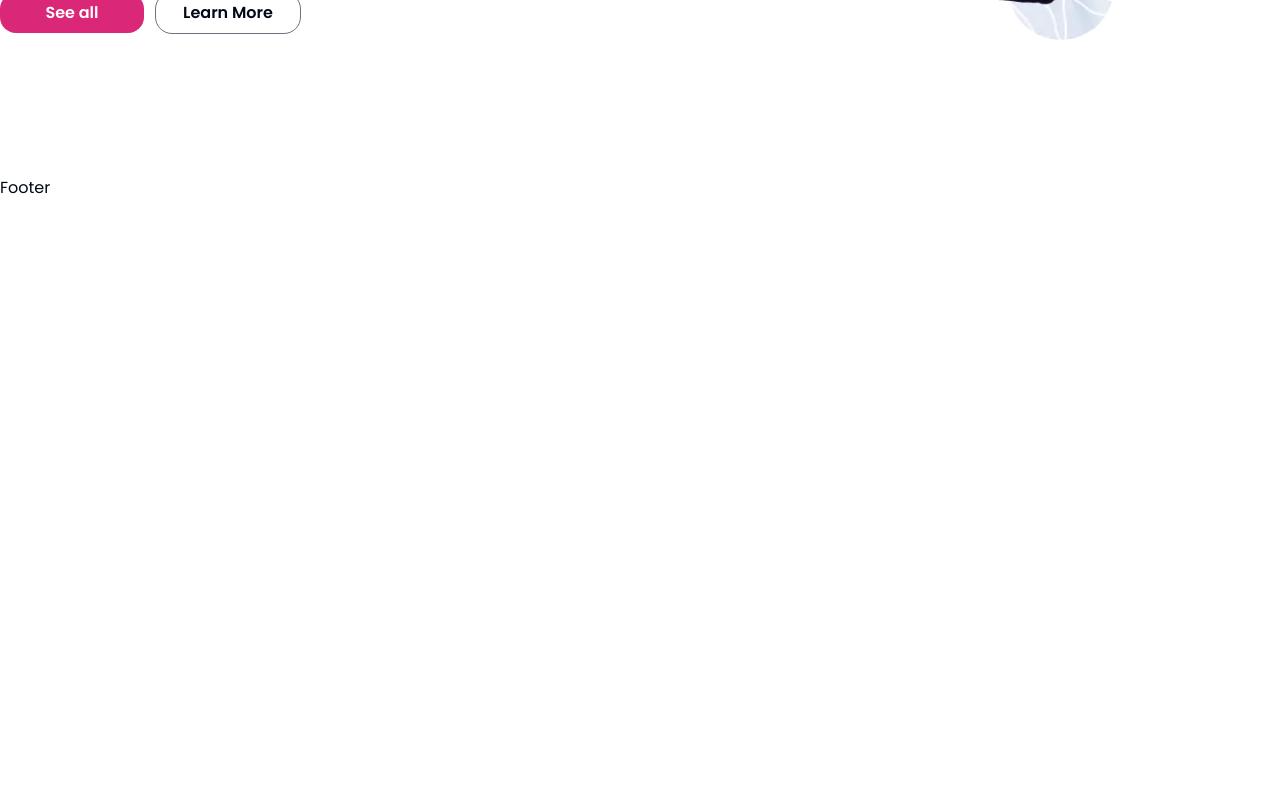
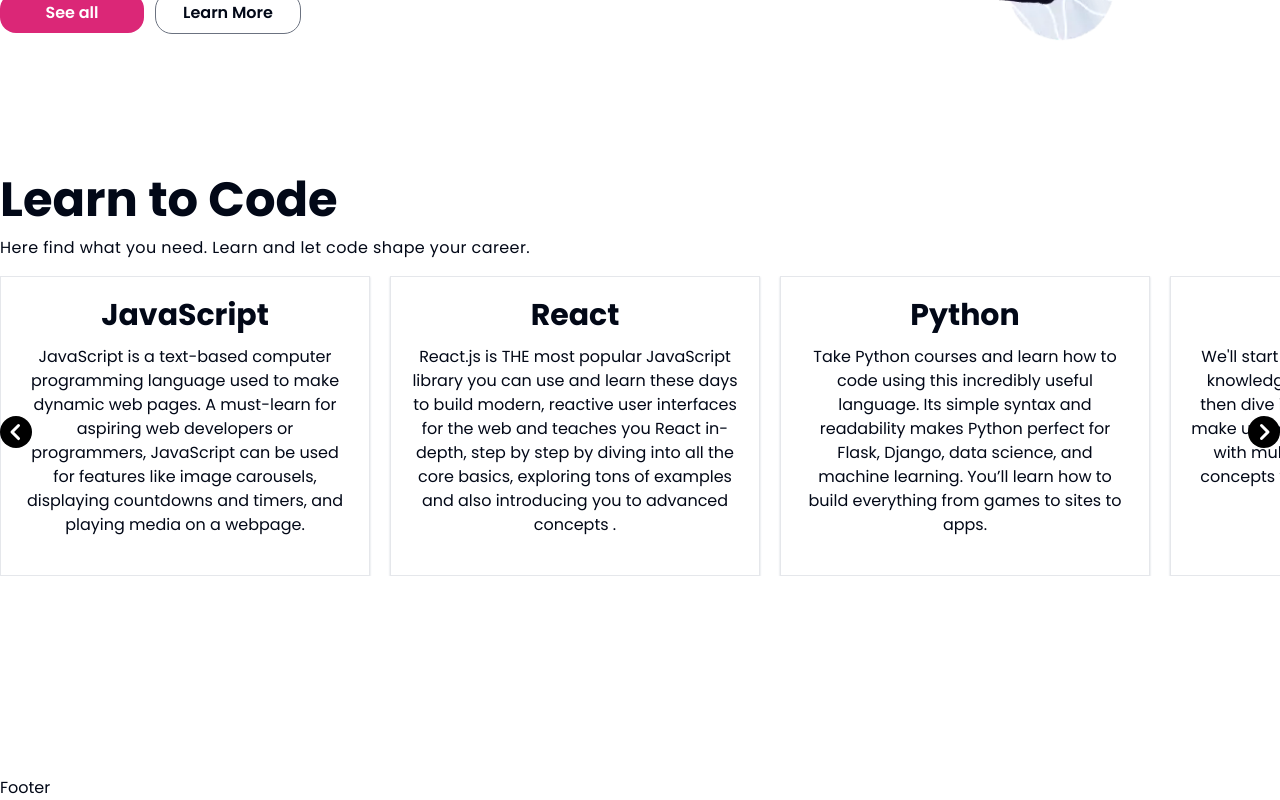
Before and after one commit to hasanali112/learn-dev-client, a React (Vite) app: page / in a window 1280 px wide. Shown: the part 2228-3028 px from the top of the page. Before the commit the page ends 2428 px from the top, so only its background shows below. Built offline with nearby package versions, Linux system fonts and the light colour scheme.

Commit message:
add tutorial

```diff
--- /dev/null
+++ b/src/components/homeCompo/tutorial/Tutorial.tsx
@@ -0,0 +1,85 @@
+import { ChevronLeftIcon, ChevronRightIcon } from "@heroicons/react/16/solid";
+import TutorialCard from "./TutorialCard";
+
+const Tutorial = () => {
+  const boxConatian = document.querySelector("#container-card");
+
+  const handlepReviousCard = () => {
+    if (boxConatian) {
+      const width = boxConatian.clientWidth;
+      boxConatian.scrollLeft = boxConatian.scrollLeft - width;
+    }
+  };
+  const handlepNextCard = () => {
+    if (boxConatian) {
+      const width = boxConatian.clientWidth;
+      boxConatian.scrollLeft = boxConatian.scrollLeft + width;
+    }
+  };
+
+  return (
+    <div>
+      <h1 className="text-3xl md:text-3xl lg:text-5xl font-bold text-center lg:text-left">
+        Learn to Code
+      </h1>
+      <p className="text-base tracking-wide mt-3 text-center lg:text-left">
+        Here find what you need. Learn and let code shape your career.
+      </p>
+      <div>
+        <div
+          id="container-card"
+          className="flex flex-row overflow-hidden gap-5 relative mt-4 scroll-smooth duration-300 lg:p-0 p-2"
+        >
+          <TutorialCard
+            title="JavaScript"
+            description="JavaScript is a text-based computer programming language used to make dynamic web pages. A must-learn for aspiring web developers or programmers, JavaScript can be used for features like image carousels, displaying countdowns and timers, and playing media on a webpage."
+          />
+          <TutorialCard
+            title="React"
+            description="React.js is THE most popular JavaScript library you can use and learn these days to build modern, reactive user interfaces for the web and teaches you React in-depth, step by step by diving into all the core basics, exploring tons of examples and also introducing you to advanced concepts ."
+          />
+          <TutorialCard
+            title="Python"
+            description="Take  Python courses and learn how to code using this incredibly useful language. Its simple syntax and readability makes Python perfect for Flask, Django, data science, and machine learning. You’ll learn how to build everything from games to sites to apps. "
+          />
+          <TutorialCard
+            title="Next"
+            description="We'll start at the very basics, no NextJS knowledge is required at all, and we'll then dive into all the core features that make up NextJS. Both in theory as well as with multiple real projects where all concepts will be applied step-by-step."
+          />
+          <TutorialCard
+            title="Typescript"
+            description="Learn what TypeScript is, why it really is a powerful addition to JavaScript, what its features are and how to use it! Learn why TypeScript is amazing, how it improves your JavaScript code and how it helps you avoid nasty bugs and errors!"
+          />
+          <TutorialCard
+            title="Java"
+            description="Its enduring presence in the tech world is unmatched, making it a wise choice for both budding and experienced programmers. Its popularity, as evidenced by Java's top 3 ranking in language use worldwide, promises abundant career opportunities."
+          />
+          <TutorialCard
+            title="Mongooes"
+            description="MongoDB is one of the most popular non-SQL databases. Its dynamic schema offers great storage flexibility, enabling your project to deal with ever-changing demands.Only basic JavaScript knowledge is needed to start this course.  "
+          />
+          <TutorialCard
+            title="Redux"
+            description="Redux is the most popular state management library for JavaScript applications. In this course, you will learn redux from scratch. If you are React or Angular or Vue developer, you can still follow this course because, in this course,"
+          />
+        </div>
+        <div className="flex justify-between items-center -translate-y-[500%]">
+          <div>
+            <ChevronLeftIcon
+              onClick={handlepReviousCard}
+              className="w-8 h-8 bg-black text-white rounded-full cursor-pointer"
+            />
+          </div>
+          <div>
+            <ChevronRightIcon
+              onClick={handlepNextCard}
+              className="w-8 h-8 bg-black text-white rounded-full cursor-pointer"
+            />
+          </div>
+        </div>
+      </div>
+    </div>
+  );
+};
+
+export default Tutorial;
--- /dev/null
+++ b/src/components/homeCompo/tutorial/TutorialCard.tsx
@@ -0,0 +1,18 @@
+type TProps = {
+  title: string;
+  description: string;
+  className?: string;
+};
+
+const TutorialCard = ({ title, description, className }: TProps) => {
+  return (
+    <div
+      className={`border bg-white border-gray-200 min-w-[250px] max-w-[250px] lg:min-w-[370px] lg:max-w-[370px] lg:h-[300px] md:h-[370px] h-[370px] ${className} shadow-sm shadow-gray-300 lg:p-5`}
+    >
+      <h1 className="text-center text-3xl font-bold lg:mt-0 mt-3">{title}</h1>
+      <p className="text-center text-base mt-3">{description}</p>
+    </div>
+  );
+};
+
+export default TutorialCard;
--- a/src/pages/Home.tsx
+++ b/src/pages/Home.tsx
@@ -4,6 +4,7 @@ import Carousel from "@/components/homeCompo/Carousel";
 import HomeText from "@/components/homeCompo/HomeText";
 import Learn from "@/components/homeCompo/learnSection/Learn";
 import Need from "@/components/homeCompo/needSection/Need";
+import Tutorial from "@/components/homeCompo/tutorial/Tutorial";
 
 const Home = () => {
   return (
@@ -26,8 +27,13 @@ const Home = () => {
         <Learn />
       </Container>
       <div className="bg-white">
-        <Container className="h-[1120px] lg:h-[600px] md:h-[680px] lg:mt-10 pt-10 ">
+        <Container className="h-[1230px] lg:h-[600px] md:h-[1200px] lg:mt-10 pt-10 ">
           <Need />
+        </Container>
+      </div>
+      <div className="bg-white">
+        <Container className="h-[1220px] lg:h-[600px] md:h-[680px]">
+          <Tutorial />
         </Container>
       </div>
     </div>
```
